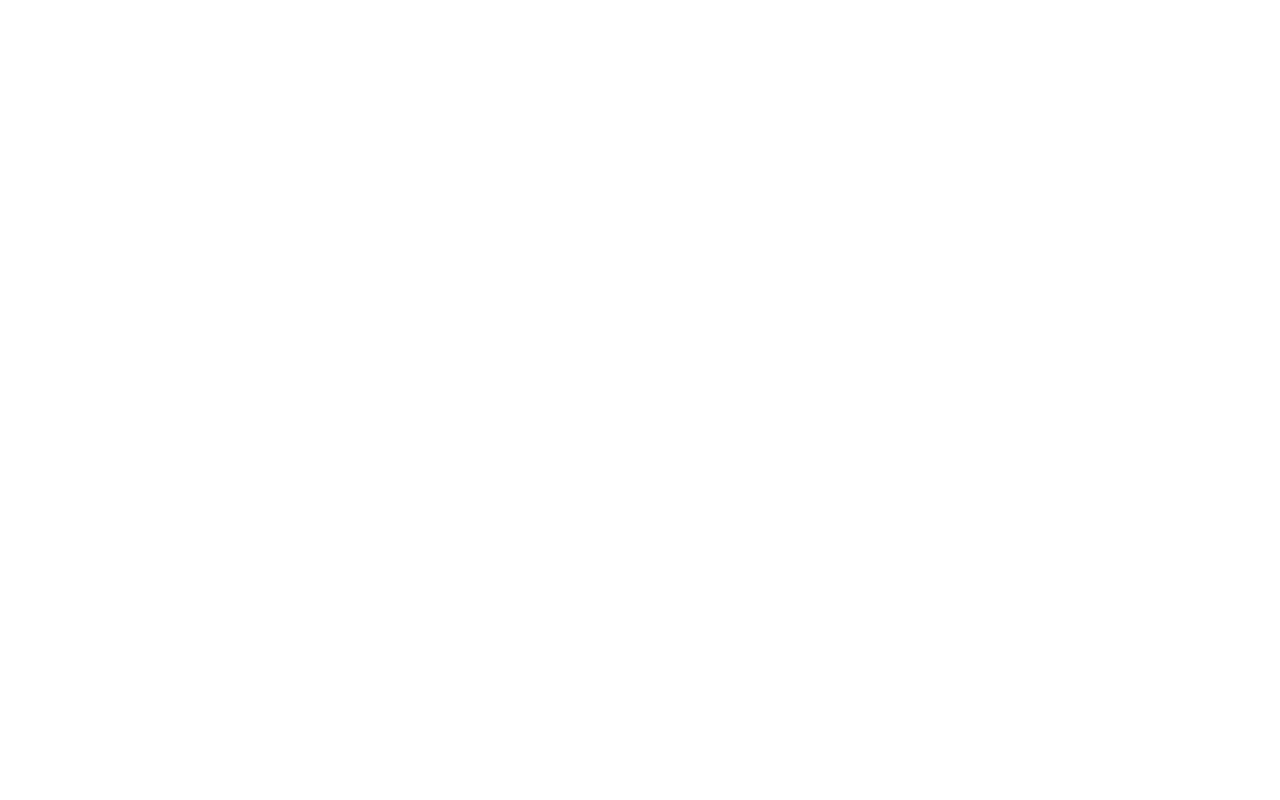
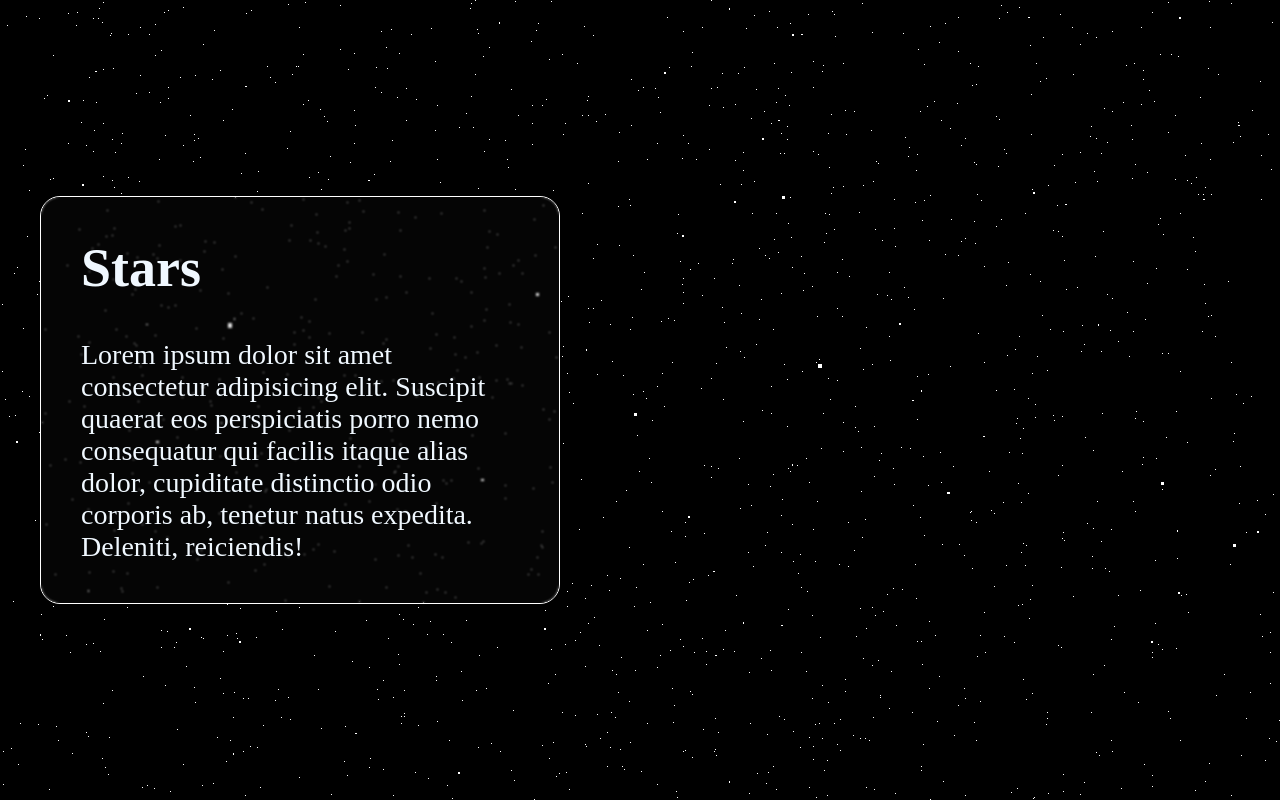
Before and after one commit to h4ze-07/test1, a plain HTML site: page index.html in a window 1280 px wide. Drawn offline with nearby package versions, Linux system fonts and the light colour scheme; animation ran at ten frames a second.

Commit message:
added stars

```diff
--- /dev/null
+++ b/css/style.css
@@ -0,0 +1,76 @@
+* {
+    margin: 0;
+    padding: 0;
+    box-sizing: border-box;
+}
+
+.container {
+    max-width: 1240px;
+    margin: 0px auto;
+    padding: 0 20px;
+}
+
+body {
+    background-color: #272727;
+}
+
+.canvas1 {
+    position: fixed;
+    top: 0;
+    left: 0;
+    z-index: -1;
+}
+
+.hero {
+    position: relative;
+    z-index: 2;
+    height: 100vh;
+    width: 100%;
+}
+
+.hero__inner {
+    width: fit-content;
+}
+
+.hero__title {
+    font-size: 54px;
+    color: aliceblue;
+}
+
+.hero__inner {
+    max-width: 520px;
+    position: absolute;
+    top: 50%;
+    transform: translateY(-50%);
+    border: 1px solid #fff;
+    border-radius: 20px;
+    overflow: hidden;
+}
+
+.hero__text {
+    font-size: 28px;
+    color: aliceblue;
+}
+
+.hero__inner-wrap {
+    display: flex;
+    flex-direction: column;
+    gap: 40px;
+    position: relative;
+    padding: 40px;
+    overflow: hidden;
+    backdrop-filter: blur(1px);
+    background-color: #27272721;
+}
+
+/* .hero__inner-wrap::before {
+    content: '';
+    width: 100%;
+    height: 100%;
+    position: absolute;
+    top: 0;
+    left: 0;
+    filter: blur(3px);
+    background-color: rgba(0, 0, 0, 0.185);
+    border-radius: 20px;
+} */
--- a/index.html
+++ b/index.html
@@ -4,9 +4,28 @@
     <meta charset="UTF-8">
     <meta name="viewport" content="width=device-width, initial-scale=1.0">
     <title>Three 1</title>
+    <link rel="stylesheet" href="css/style.css">
 </head>
 <body>
+    <canvas class="canvas1">
+    </canvas>
+    <section class="hero">
+        <div class="container">
+            <div class="hero__inner">
 
+                <div class="hero__inner-wrap">
+                    <h2 class="hero__title">Stars</h2>
+                    <p class="hero__text">
+                        Lorem ipsum dolor sit amet consectetur adipisicing elit. Suscipit quaerat eos perspiciatis porro nemo consequatur qui facilis itaque alias dolor, cupiditate distinctio odio corporis ab, tenetur natus expedita. Deleniti, reiciendis!
+                    </p>
+                </div>
+            </div>
+        </div>
+    </section>
+
+
+    <script src="https://cdnjs.cloudflare.com/ajax/libs/gsap/3.12.2/gsap.min.js"></script>
+    <script src="https://cdnjs.cloudflare.com/ajax/libs/gsap/3.12.2/ScrollTrigger.min.js"></script>
     <script type="module" src="./js/script.js"></script>
 </body>
 </html>
--- a/js/script.js
+++ b/js/script.js
@@ -1 +1,62 @@
 import * as THREE from './three.module.min.js';
+
+const canvas1 = document.querySelector('.canvas1')
+
+const scene = new THREE.Scene();
+const camera = new THREE.PerspectiveCamera(75, window.innerWidth / window.innerHeight, 0.1, 1000);
+const renderer = new THREE.WebGLRenderer({canvas: canvas1});
+renderer.setSize(window.innerWidth, window.innerHeight);
+
+// Функция для создания звезд
+function createStars() {
+  const starGeometry = new THREE.BufferGeometry();
+  const starMaterial = new THREE.PointsMaterial({ color: 0xffffff });
+
+  const starVertices = [];
+  for (let i = 0; i < 10000; i++) { // Количество звезд
+    const x = (Math.random() - 0.5) * 2000; // Координаты X
+    const y = (Math.random() - 0.5) * 2000; // Координаты Y
+    const z = -Math.random() * 2000; // Координаты Z
+    starVertices.push(x, y, z);
+  }
+
+  starGeometry.setAttribute('position', new THREE.Float32BufferAttribute(starVertices, 3));
+  const stars = new THREE.Points(starGeometry, starMaterial);
+  scene.add(stars);
+}
+
+createStars(); // Вызов функции для создания звезд
+
+// Позиция камеры
+camera.position.z = 1;
+
+// Анимация движения звезд
+function animate() {
+  requestAnimationFrame(animate);
+
+  // Добавим вращение сцены, чтобы создать иллюзию движения
+  scene.rotation.y += 0.0005;
+
+  renderer.render(scene, camera);
+}
+animate();
+
+// Обновление размеров рендерера при изменении размеров окна
+window.addEventListener('resize', () => {
+  renderer.setSize(window.innerWidth, window.innerHeight);
+  camera.aspect = window.innerWidth / window.innerHeight;
+  camera.updateProjectionMatrix();
+});
+
+// animation
+gsap.set('.canvas1', {opacity: 0})
+gsap.set('.hero', {opacity: 0})
+gsap.set('.hero__text', {opacity: 0, y: 80})
+gsap.set('.hero__title', {opacity: 0, y: -80})
+
+const tl = gsap.timeline();
+
+tl.to('.canvas1', {opacity: 1, duration: 0.7})
+    .to('.hero', {opacity: 1, duration: 0.4})
+    .to('.hero__title', {opacity: 1, y: 0, duration: 0.7})
+    .to('.hero__text', {opacity: 1, y: 0, duration: 0.5})
```
